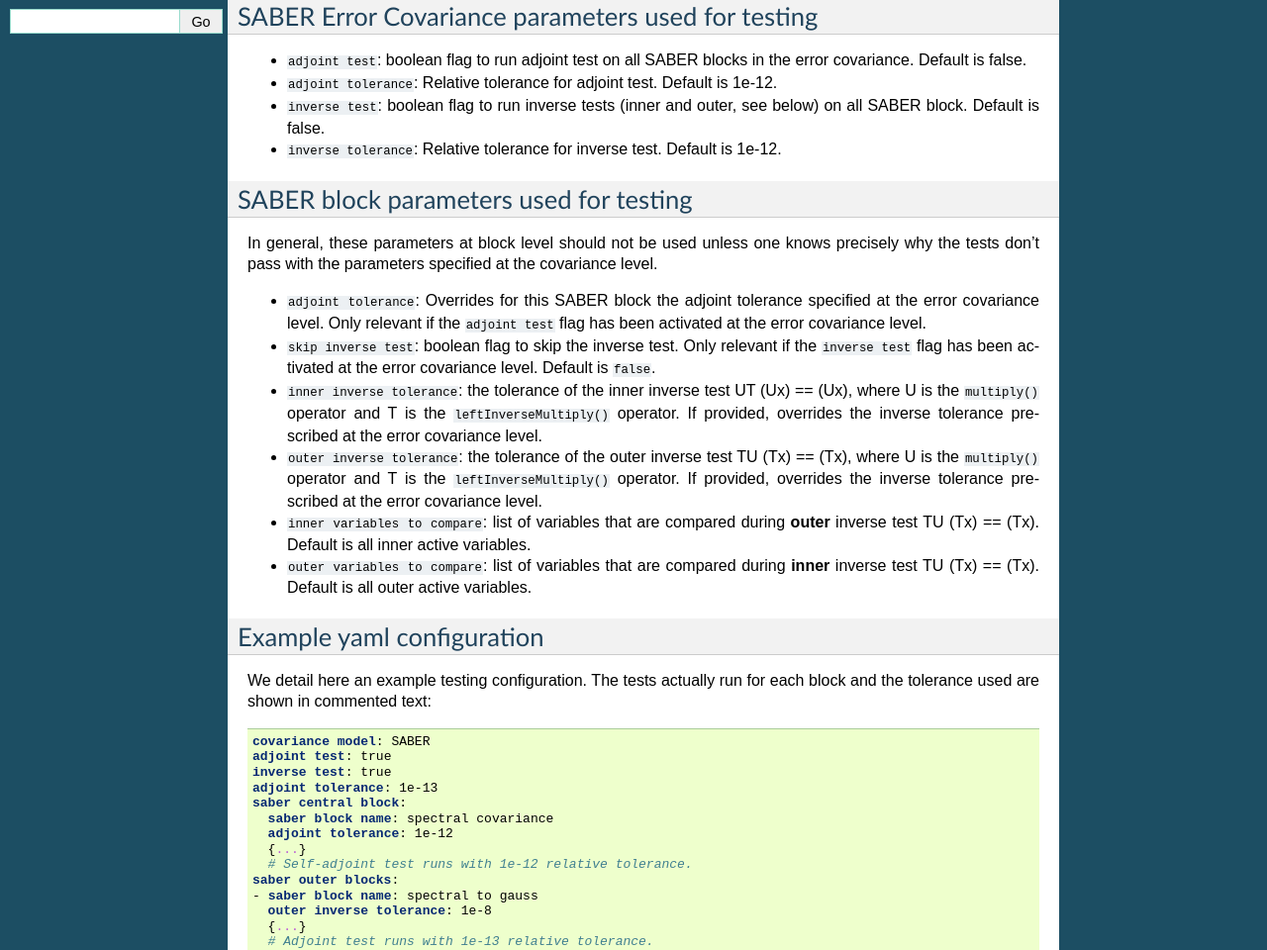
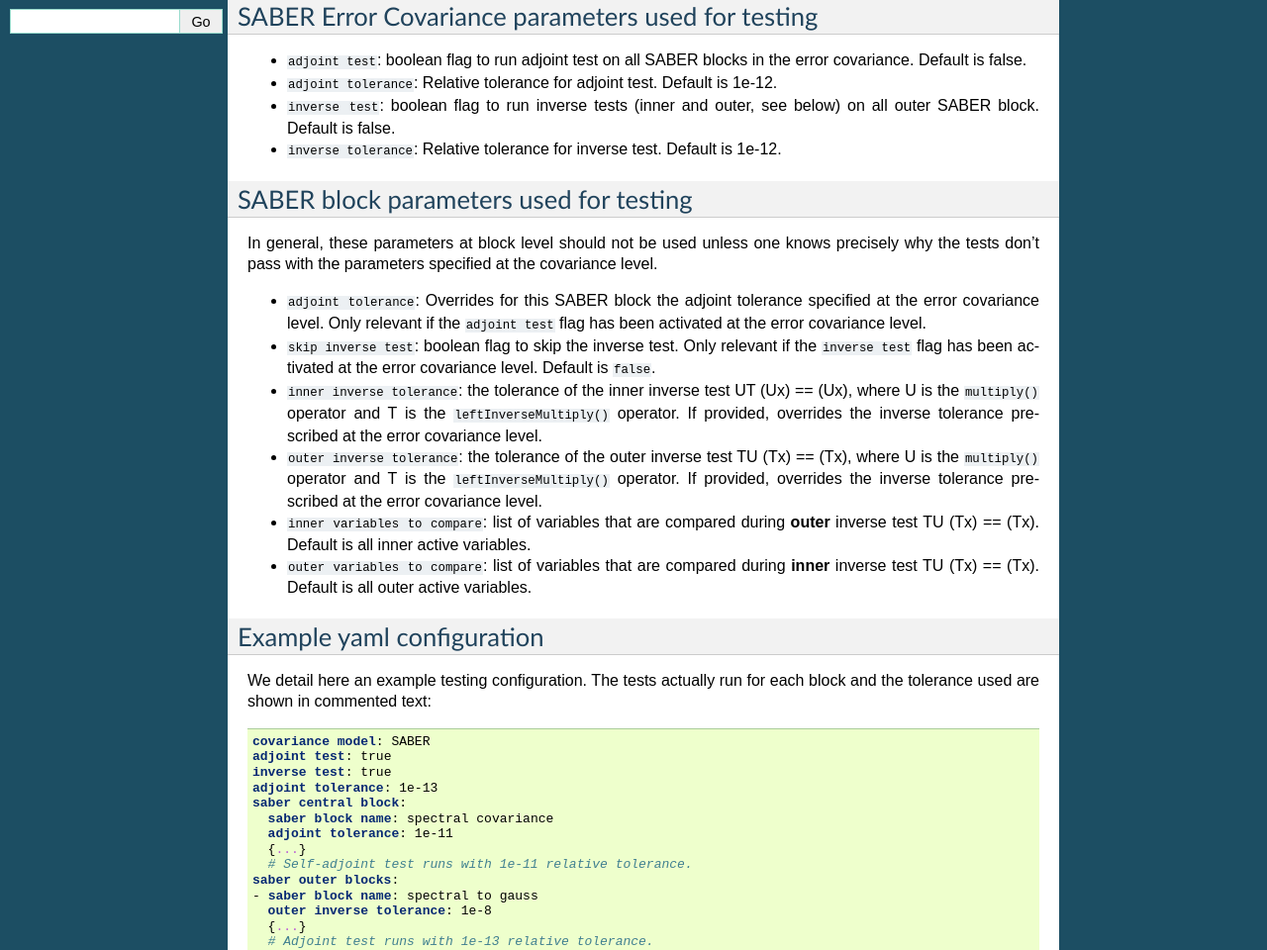
Before and after one commit to JCSDA/jedi-docs, a Sphinx documentation site: the page built from docs/inside/jedi-components/saber/SABER_testing.rst, in a window 1280 px wide. Shown: the part 176-1136 px from the top of the page at 99% size. Built offline with Sphinx 7.4.7, drawn with Linux system fonts in a browser that asks for light colours.

Commit message:
Address comments

```diff
--- a/docs/inside/jedi-components/saber/SABER_testing.rst
+++ b/docs/inside/jedi-components/saber/SABER_testing.rst
@@ -13,7 +13,7 @@
 
 - :code:`adjoint test`: boolean flag to run adjoint test on all SABER blocks in the error covariance. Default is false.
 - :code:`adjoint tolerance`: Relative tolerance for adjoint test. Default is 1e-12.
-- :code:`inverse test`: boolean flag to run inverse tests (inner and outer, see below) on all SABER block. Default is false.
+- :code:`inverse test`: boolean flag to run inverse tests (inner and outer, see below) on all outer SABER block. Default is false.
 - :code:`inverse tolerance`: Relative tolerance for inverse test. Default is 1e-12.
 
 SABER block parameters used for testing
@@ -28,6 +28,7 @@
 - :code:`inner variables to compare`: list of variables that are compared during **outer** inverse test TU (Tx) == (Tx). Default is all inner active variables.
 - :code:`outer variables to compare`: list of variables that are compared during **inner** inverse test TU (Tx) == (Tx). Default is all outer active variables.
 
+
 Example yaml configuration
 --------------------------
 We detail here an example testing configuration.
@@ -41,9 +42,9 @@
   adjoint tolerance: 1e-13
   saber central block:
     saber block name: spectral covariance
-    adjoint tolerance: 1e-12
+    adjoint tolerance: 1e-11
     {...}
-    # Self-adjoint test runs with 1e-12 relative tolerance.
+    # Self-adjoint test runs with 1e-11 relative tolerance.
   saber outer blocks:
   - saber block name: spectral to gauss
     outer inverse tolerance: 1e-8
```
